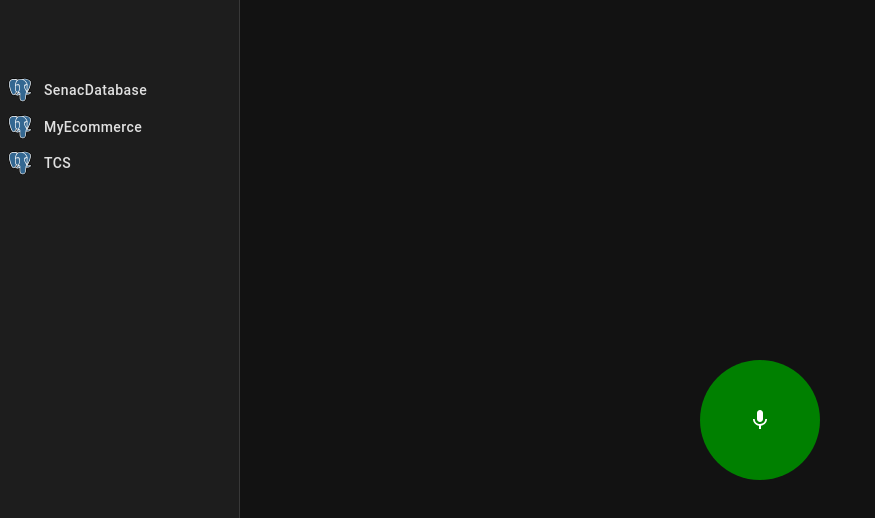
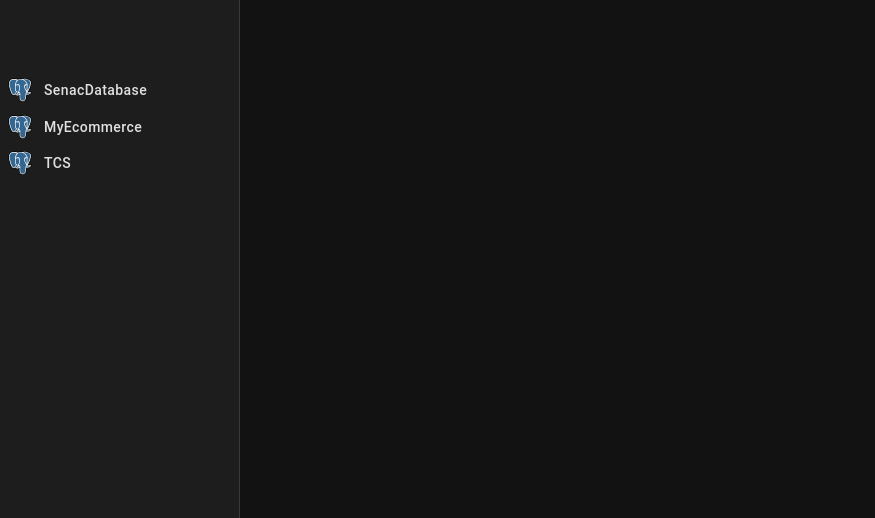
Before and after one commit to Rafael-Floriano/DELFOS, a React (Vite) app in the folder front-end/: page / in a window 1280 px wide. Shown: the top 518 px of the page, without its empty margins (0-875 px from the left). Built offline with nearby package versions, Linux system fonts and the light colour scheme.

Commit message:
alteração na tela inicial, foi colocado comando através de atalho

```diff
--- a/front-end/src/SpeechToText.tsx
+++ b/front-end/src/SpeechToText.tsx
@@ -1,7 +1,5 @@
 import React, { useState, useEffect } from 'react';
-import { Box, IconButton, Typography } from '@mui/material';
-import MicIcon from '@mui/icons-material/Mic';
-import StopIcon from '@mui/icons-material/Stop';
+import { Box, Typography } from '@mui/material';
 
 declare global {
   interface Window {
@@ -10,7 +8,7 @@ declare global {
   }
 }
 
-const SpeechToText: React.FC = ({ onStart, onStop }: { onStart: () => void, onStop: () => void }) => {
+const SpeechToText: React.FC<{ onStart: () => void, onStop: () => void }> = ({ onStart, onStop }) => {
   const [isRecording, setIsRecording] = useState(false);
   const [transcription, setTranscription] = useState('');
   const [errorMessage, setErrorMessage] = useState('');
@@ -31,8 +29,7 @@ const SpeechToText: React.FC = ({ onStart, onStop }: { onStart: () => void, onSt
 
       recognition.onresult = (event: any) => {
         const lastResult = event.results[event.results.length - 1];
-        const resultText = lastResult[0].transcript;
-        setTranscription(resultText);
+        setTranscription(lastResult[0].transcript);
         console.log(lastResult[0].transcript);
       };
 
@@ -55,6 +52,18 @@ const SpeechToText: React.FC = ({ onStart, onStop }: { onStart: () => void, onSt
     return () => clearInterval(interval);
   }, [isRecording]);
 
+
+  useEffect(() => {
+    const handleKeyPress = (event: KeyboardEvent) => {
+      if (event.key.toLowerCase() === 'v') {
+        isRecording ? stopRecording() : startRecording();
+      }
+    };
+
+    window.addEventListener('keydown', handleKeyPress);
+    return () => window.removeEventListener('keydown', handleKeyPress);
+  }, [isRecording]);
+
   const startRecording = () => {
     if (recognition) {
       setIsRecording(true);
@@ -74,40 +83,32 @@ const SpeechToText: React.FC = ({ onStart, onStop }: { onStart: () => void, onSt
   };
 
   return (
-    <Box textAlign="center" mt={5}>
-      {errorMessage && <Typography color="error">{errorMessage}</Typography>}
+    <>
+      {errorMessage && (
+        <Typography color="error" textAlign="center">
+          {errorMessage}
+        </Typography>
+      )}
 
-      <Box
-        sx={{
-          display: 'inline-flex',
-          alignItems: 'center',
-          justifyContent: 'center',
-          width: 120,
-          height: 120,
-          borderRadius: '50%',
-          backgroundColor: isRecording ? 'red' : 'green',
-          cursor: 'pointer',
-          position: 'relative',
-        }}
-      >
-        <IconButton onClick={isRecording ? stopRecording : startRecording} sx={{ color: '#fff' }}>
-          {isRecording ? <StopIcon /> : <MicIcon />}
-        </IconButton>
-        {isRecording && (
-          <Typography
-            variant="caption"
-            sx={{
-              position: 'absolute',
-              bottom: 8,
-              fontSize: '12px',
-              color: '#fff',
-            }}
-          >
-            {timer}s
-          </Typography>
-        )}
-      </Box>
-    </Box>
+      {/* Indicador discreto no canto direito quando está gravando */}
+      {isRecording && (
+        <Box
+          sx={{
+            position: 'fixed',
+            top: '10px',
+            right: '20px',
+            backgroundColor: 'red',
+            color: 'white',
+            padding: '5px 15px',
+            borderRadius: '8px',
+            fontWeight: 'bold',
+            boxShadow: '0px 0px 10px rgba(0, 0, 0, 0.3)',
+          }}
+        >
+          🎤 Gravando... ({timer}s)
+        </Box>
+      )}
+    </>
   );
 };
 
```
